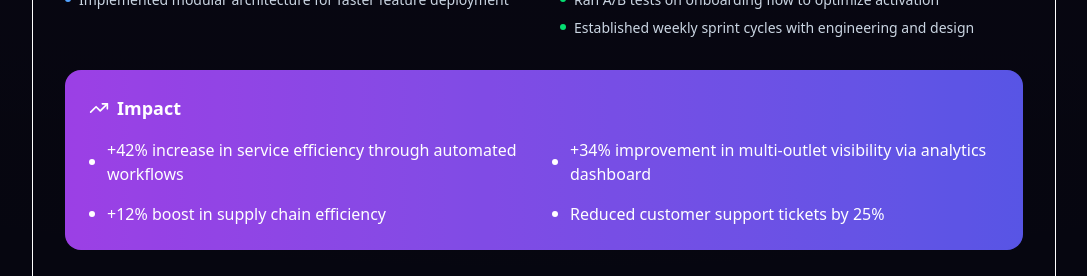
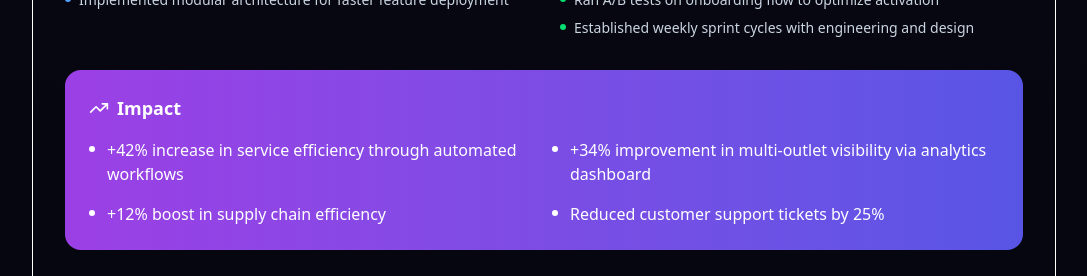
Before and after one commit to akrishav/portfolio1, a Next.js app: page / in a window 1280 px wide. Shown: the part 3440-3716 px from the top of the page, without its empty margins (96-1183 px from the left). Built offline with nearby package versions, Linux system fonts and the light colour scheme.

Commit message:
Fix bullet point alignment in Case Study Impact sections

```diff
--- a/src/components/CaseStudies.tsx
+++ b/src/components/CaseStudies.tsx
@@ -235,8 +235,8 @@ export default function CaseStudies() {
                                                     </div>
                                                     <div className="grid md:grid-cols-2 gap-4">
                                                         {project.impact_stats.map((stat, i) => (
-                                                            <div key={i} className="flex items-center gap-3">
-                                                                <span className="w-1.5 h-1.5 rounded-full bg-white flex-shrink-0" />
+                                                            <div key={i} className="flex items-start gap-3">
+                                                                <span className="w-1.5 h-1.5 rounded-full bg-white flex-shrink-0 mt-2" />
                                                                 <p className="text-white font-medium">{stat}</p>
                                                             </div>
                                                         ))}
```
